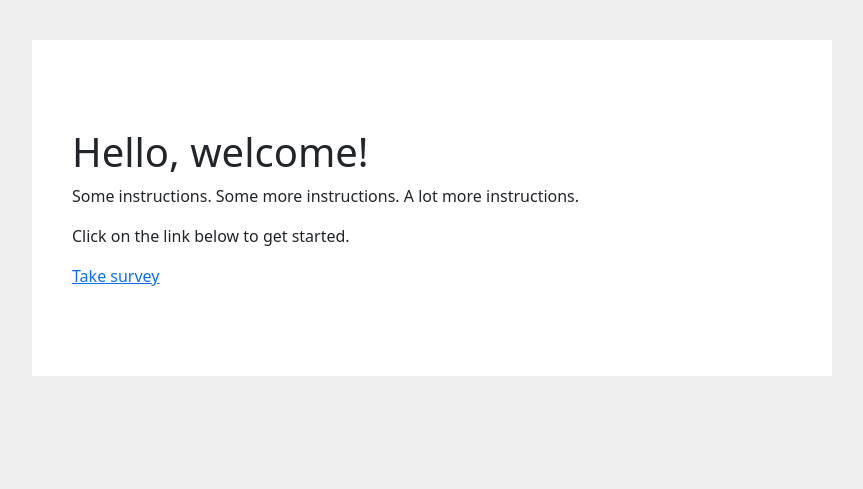
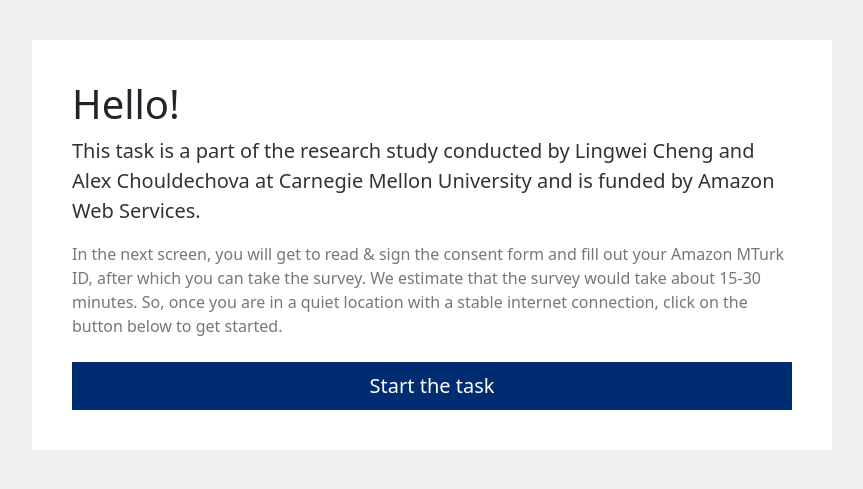
Before and after one commit to Sreyanth/participatory-algo-design-survey-app, a Django app: page / in a window 1280 px wide. Shown: the part 53-542 px from the top of the page, without its empty margins (208-1071 px from the left). Run offline with Django 3.2, Linux system fonts and the light colour scheme; some libraries are stand-ins or nearby versions.

Commit message:
Fix the home page styling and text copy

```diff
--- a/webapp/static/css/site.css
+++ b/webapp/static/css/site.css
@@ -10,6 +10,20 @@ main {
   margin-bottom: 40px;
   /* min-height: calc(100vh - 200px); */
   max-width: 800px;
+}
+
+/* Text */
+h1 {
+  font-weight: 400;
+}
+
+p {
+  color: #777;
+}
+
+p.lead {
+  font-weight: 400;
+  color: #333;
 }
 
 .bg-primary {
@@ -102,3 +116,19 @@ main {
   font-size: small;
   margin-left: 10px;
 }
+
+/* Button styles */
+
+.btn {
+}
+
+.btn-primary {
+  background-color: #002d72;
+  border: 1px solid #002d72;
+  border-radius: 0;
+}
+
+.btn-primary:hover {
+  background-color: #fff;
+  color: #002d72 !important;
+}
--- a/webapp/templates/index.html
+++ b/webapp/templates/index.html
@@ -1,11 +1,24 @@
 {% extends 'base.html' %} {% block body_content %}
 
-<div class="row py-5">
-  <h1>Hello, welcome!</h1>
-  <p>Some instructions. Some more instructions. A lot more instructions.</p>
-  <p>Click on the link below to get started.</p>
+<div class="row">
+  <h1>Hello!</h1>
+  <p class="lead">
+    This task is a part of the research study conducted by Lingwei Cheng and
+    Alex Chouldechova at Carnegie Mellon University and is funded by Amazon Web
+    Services.
+  </p>
 
-  <a href="/start">Take survey</a>
+  <p>
+    In the next screen, you will get to read &amp; sign the consent form and
+    fill out your Amazon MTurk ID, after which you can take the survey. We
+    estimate that the survey would take about 15-30 minutes. So, once you are in
+    a quiet location with a stable internet connection, click on the button
+    below to get started.
+  </p>
+
+  <p class="mb-0 mt-2">
+    <a href="/start" class="btn btn-primary btn-lg w-100">Start the task</a>
+  </p>
 </div>
 
 {% endblock %}
```
